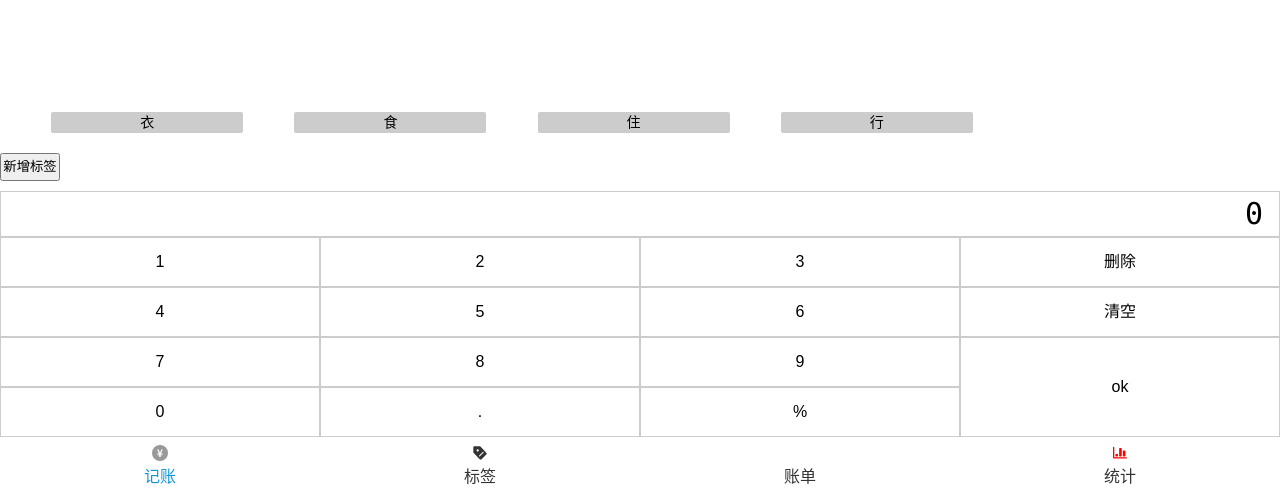
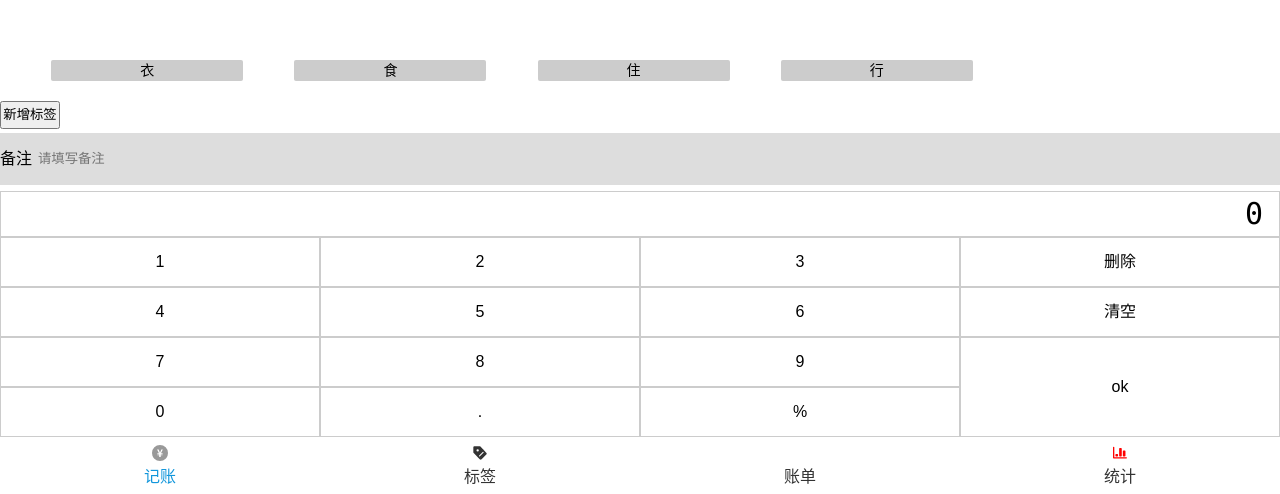
Before and after one commit to YukiGuo/money-react, a React app: page /#/money in a window 1280 px wide. Shown: the part 306-800 px from the top of the page. Built offline with nearby package versions, Linux system fonts and the light colour scheme.

Commit message:
note组件基本功能实现

```diff
--- a/src/components/money/Note.tsx
+++ b/src/components/money/Note.tsx
@@ -1,8 +1,39 @@
-import React from 'react';
-
-function Note() {
+import React,{useState,useRef} from 'react';
+import styled from 'styled-components';
+const Wrapper=styled.div`
+min-height:52px;
+background:#ddd;
+display:flex;
+ align-items: center;
+ >input{
+ flex-grow:1;
+ border:none;
+ height:40px;
+ background:#ddd;
+padding:6px;
+&:focus{
+outline:none
+}
+ }
+`;
+const Note:React.FC =() => {
+const [note,setNote]=useState<string>('');
+const refInput =useRef<HTMLInputElement>(null)
+const change =()=>{
+if( refInput.current!==null ){
+    setNote(refInput.current.value)
+}
+}
 return(
-    <div> </div>
+    <Wrapper>
+         <span>备注</span>
+         <input
+         type='text' placeholder="请填写备注"
+         defaultValue={note}
+         onBlur={change}
+         ref={refInput}
+         ></input>
+     </Wrapper>
 )
 }
 export default Note;
```
